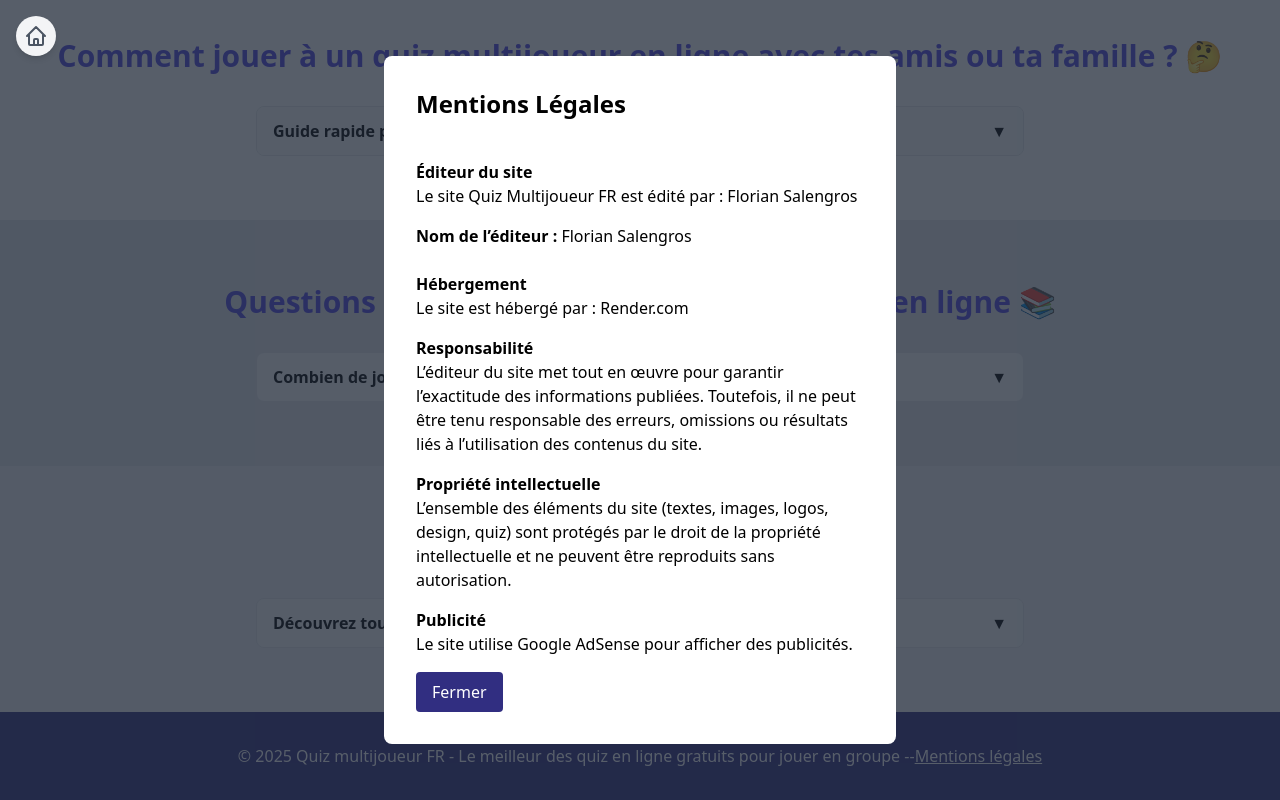
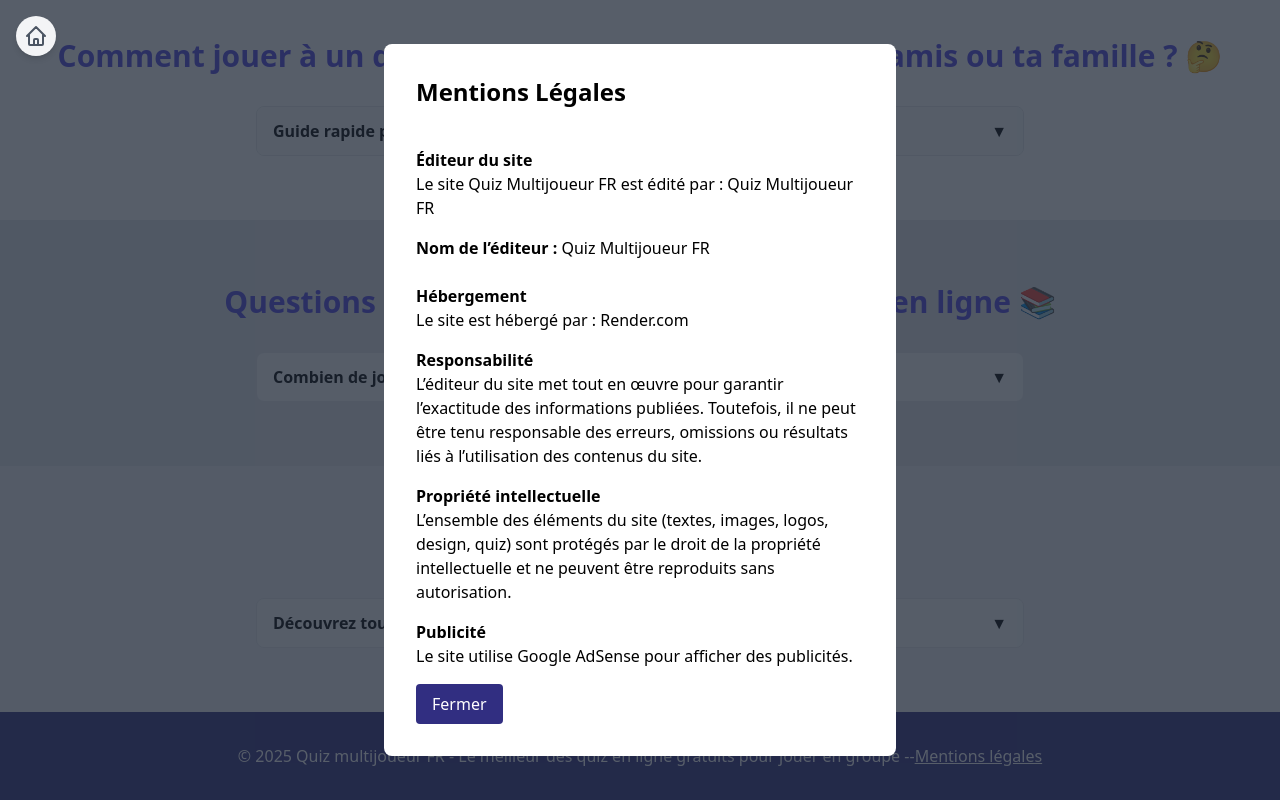
Before and after one commit to FlorianSlgs/Jeux_site, a React (Vite) app in the folder client/: page / in a window 1280 px wide. Both pictures are taken after a click on the button "Mentions légales". Shown: the part 918-1718 px from the top of the page. Built offline with nearby package versions, Linux system fonts and the light colour scheme; no server answers.

Commit message:
mentions

```diff
--- a/client/src/components/footer.jsx
+++ b/client/src/components/footer.jsx
@@ -27,10 +27,10 @@ const Footer = () => {
                         <div className="space-y-4">
                             <p>
                                 <span className="font-semibold">Éditeur du site</span><br/>
-                                Le site Quiz Multijoueur FR est édité par : Florian Salengros<br/>
+                                Le site Quiz Multijoueur FR est édité par : Quiz Multijoueur FR<br/>
                             </p>
                             <p>
-                                <span className="font-semibold">Nom de l’éditeur :</span> Florian Salengros<br/><br/>
+                                <span className="font-semibold">Nom de l’éditeur :</span> Quiz Multijoueur FR<br/><br/>
                                 <span className="font-semibold">Hébergement</span><br/>
                                 Le site est hébergé par : Render.com<br/>
                             </p>
```
